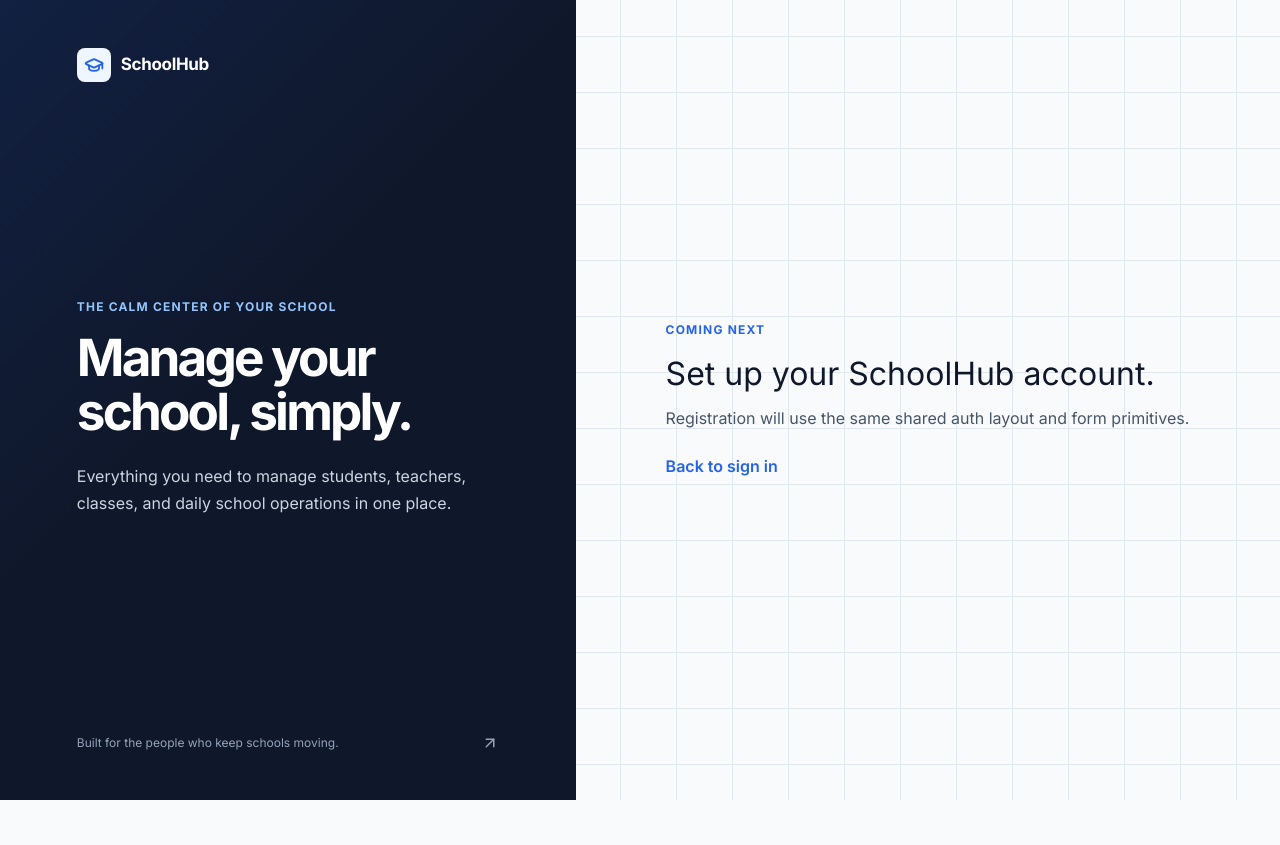
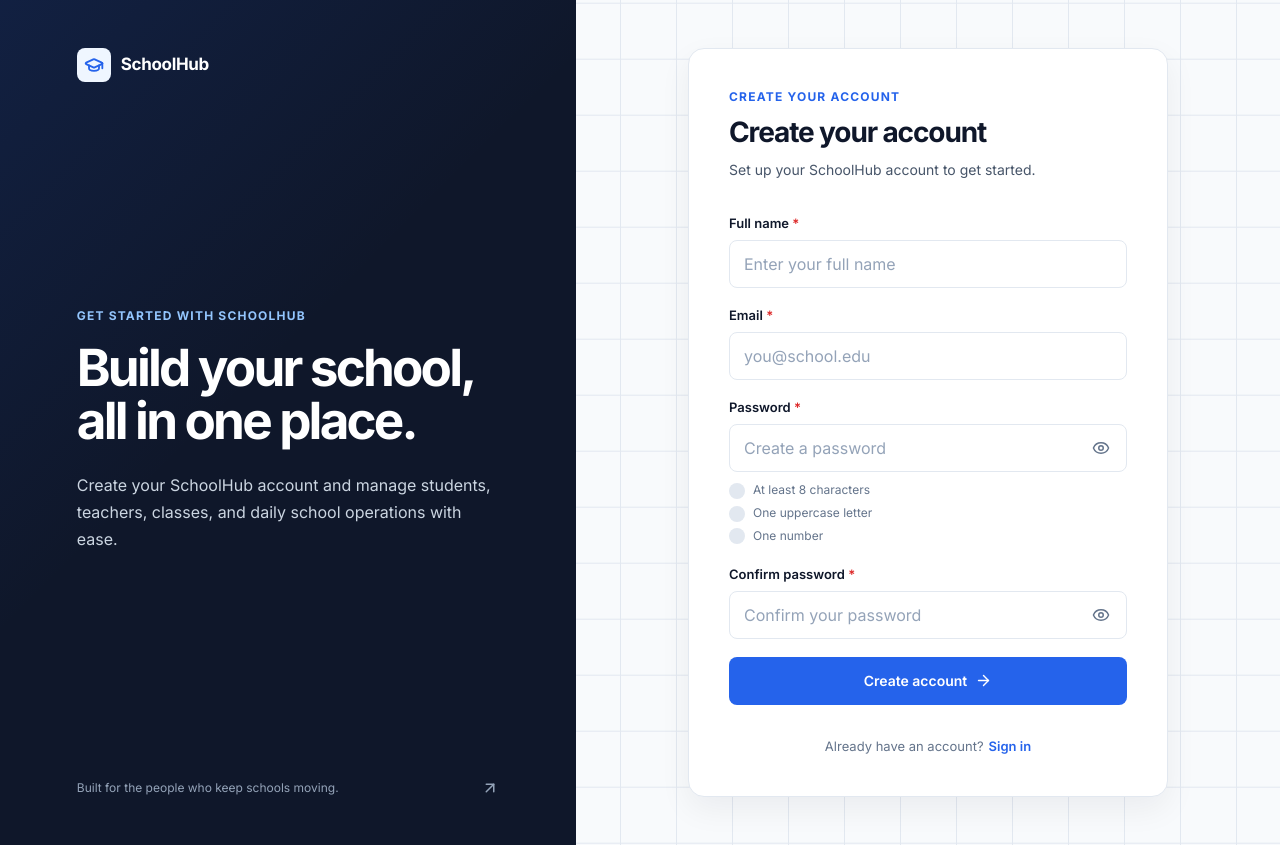
Before and after one commit to sunilreddy-valluri/schoolhub, a React (Vite) app: page /register in a window 1280 px wide. Before the commit the page ends 800 px from the top, so only its background shows below. Built offline with nearby package versions, Linux system fonts and the light colour scheme.

Commit message:
feat: create registration page with form validation and password requirements

```diff
--- a/src/components/layout/AuthLayout.tsx
+++ b/src/components/layout/AuthLayout.tsx
@@ -3,9 +3,17 @@ import { ArrowUpRight, GraduationCap } from 'lucide-react'
 
 interface AuthLayoutProps {
   children: ReactNode
+  eyebrow?: string
+  heading?: ReactNode
+  description?: string
 }
 
-export function AuthLayout({ children }: AuthLayoutProps) {
+export function AuthLayout({
+  children,
+  eyebrow = 'The calm center of your school',
+  heading = 'Manage your school, simply.',
+  description = 'Everything you need to manage students, teachers, classes, and daily school operations in one place.',
+}: AuthLayoutProps) {
   return (
     <div className="auth-layout">
       <aside className="auth-layout__brand" aria-label="SchoolHub introduction">
@@ -17,11 +25,9 @@ export function AuthLayout({ children }: AuthLayoutProps) {
         </div>
 
         <div className="brand-message">
-          <span className="eyebrow">The calm center of your school</span>
-          <h1>Manage your school, simply.</h1>
-          <p>
-            Everything you need to manage students, teachers, classes, and daily school operations in one place.
-          </p>
+          <span className="eyebrow">{eyebrow}</span>
+          <h1>{heading}</h1>
+          <p>{description}</p>
         </div>
 
         <div className="brand-footer">
--- a/src/pages/auth/RegisterPage.tsx
+++ b/src/pages/auth/RegisterPage.tsx
@@ -1,15 +1,217 @@
+import { useState, type FormEvent } from 'react'
+import { ArrowRight, Check, Eye, EyeOff } from 'lucide-react'
 import { Link } from 'react-router-dom'
 import { AuthLayout } from '../../components/layout/AuthLayout'
+import { Button } from '../../components/ui/Button'
+import { Card } from '../../components/ui/Card'
+import { Input } from '../../components/ui/Input'
+import { Label } from '../../components/ui/Label'
+
+interface FormErrors {
+  fullName?: string
+  email?: string
+  password?: string
+  confirmPassword?: string
+}
+
+interface PasswordRequirement {
+  label: string
+  isMet: boolean
+}
+
+const emailPattern = /^[^\s@]+@[^\s@]+\.[^\s@]+$/
+
+function PasswordField({
+  id,
+  label,
+  placeholder,
+  value,
+  onChange,
+  error,
+  autoComplete,
+}: {
+  id: string
+  label: string
+  placeholder: string
+  value: string
+  onChange: (value: string) => void
+  error?: string
+  autoComplete: string
+}) {
+  const [isVisible, setIsVisible] = useState(false)
+  const errorId = `${id}-error`
+
+  return (
+    <div className="field-group">
+      <Label htmlFor={id} required>{label}</Label>
+      <div className="password-input">
+        <Input
+          id={id}
+          name={id}
+          type={isVisible ? 'text' : 'password'}
+          autoComplete={autoComplete}
+          placeholder={placeholder}
+          value={value}
+          onChange={(event) => onChange(event.target.value)}
+          hasError={Boolean(error)}
+          aria-invalid={Boolean(error)}
+          aria-describedby={error ? errorId : undefined}
+        />
+        <button
+          className="password-input__toggle"
+          type="button"
+          onClick={() => setIsVisible((visible) => !visible)}
+          aria-label={isVisible ? `Hide ${label.toLowerCase()}` : `Show ${label.toLowerCase()}`}
+        >
+          {isVisible ? <EyeOff size={18} /> : <Eye size={18} />}
+        </button>
+      </div>
+      {error ? <p className="field-error" id={errorId}>{error}</p> : null}
+    </div>
+  )
+}
 
 export function RegisterPage() {
+  const [fullName, setFullName] = useState('')
+  const [email, setEmail] = useState('')
+  const [password, setPassword] = useState('')
+  const [confirmPassword, setConfirmPassword] = useState('')
+  const [errors, setErrors] = useState<FormErrors>({})
+  const [isSubmitted, setIsSubmitted] = useState(false)
+
+  const requirements: PasswordRequirement[] = [
+    { label: 'At least 8 characters', isMet: password.length >= 8 },
+    { label: 'One uppercase letter', isMet: /[A-Z]/.test(password) },
+    { label: 'One number', isMet: /\d/.test(password) },
+  ]
+
+  function validate() {
+    const nextErrors: FormErrors = {}
+
+    if (!fullName.trim()) nextErrors.fullName = 'Full name is required.'
+    if (!email.trim()) {
+      nextErrors.email = 'Email is required.'
+    } else if (!emailPattern.test(email)) {
+      nextErrors.email = 'Enter a valid email address.'
+    }
+    if (!password) {
+      nextErrors.password = 'Password is required.'
+    } else if (requirements.some(({ isMet }) => !isMet)) {
+      nextErrors.password = 'Use all of the password requirements below.'
+    }
+    if (!confirmPassword) {
+      nextErrors.confirmPassword = 'Please confirm your password.'
+    } else if (confirmPassword !== password) {
+      nextErrors.confirmPassword = 'Passwords do not match.'
+    }
+
+    return nextErrors
+  }
+
+  function handleSubmit(event: FormEvent<HTMLFormElement>) {
+    event.preventDefault()
+    const nextErrors = validate()
+    setErrors(nextErrors)
+    setIsSubmitted(Object.keys(nextErrors).length === 0)
+  }
+
   return (
-    <AuthLayout>
-      <div className="placeholder-page">
-        <span className="eyebrow">Coming next</span>
-        <h1>Set up your SchoolHub account.</h1>
-        <p>Registration will use the same shared auth layout and form primitives.</p>
-        <Link className="text-link" to="/login">Back to sign in</Link>
-      </div>
+    <AuthLayout
+      eyebrow="Get started with SchoolHub"
+      heading={<>Build your school,<br />all in one place.</>}
+      description="Create your SchoolHub account and manage students, teachers, classes, and daily school operations with ease."
+    >
+      <Card className="login-card register-card">
+        <div className="login-card__header">
+          <div className="mobile-brand-lockup">
+            <span className="brand-mark" aria-hidden="true">S</span>
+            <span>SchoolHub</span>
+          </div>
+          <span className="eyebrow">Create your account</span>
+          <h2>Create your account</h2>
+          <p>Set up your SchoolHub account to get started.</p>
+        </div>
+
+        <form className="login-form register-form" onSubmit={handleSubmit} noValidate>
+          <div className="field-group">
+            <Label htmlFor="fullName" required>Full name</Label>
+            <Input
+              id="fullName"
+              name="fullName"
+              type="text"
+              autoComplete="name"
+              placeholder="Enter your full name"
+              value={fullName}
+              onChange={(event) => setFullName(event.target.value)}
+              hasError={Boolean(errors.fullName)}
+              aria-invalid={Boolean(errors.fullName)}
+              aria-describedby={errors.fullName ? 'fullName-error' : undefined}
+            />
+            {errors.fullName ? <p className="field-error" id="fullName-error">{errors.fullName}</p> : null}
+          </div>
+
+          <div className="field-group">
+            <Label htmlFor="register-email" required>Email</Label>
+            <Input
+              id="register-email"
+              name="email"
+              type="email"
+              autoComplete="email"
+              placeholder="you@school.edu"
+              value={email}
+              onChange={(event) => setEmail(event.target.value)}
+              hasError={Boolean(errors.email)}
+              aria-invalid={Boolean(errors.email)}
+              aria-describedby={errors.email ? 'register-email-error' : undefined}
+            />
+            {errors.email ? <p className="field-error" id="register-email-error">{errors.email}</p> : null}
+          </div>
+
+          <PasswordField
+            id="register-password"
+            label="Password"
+            placeholder="Create a password"
+            value={password}
+            onChange={setPassword}
+            error={errors.password}
+            autoComplete="new-password"
+          />
+          <ul className="password-requirements" aria-label="Password requirements">
+            {requirements.map(({ label, isMet }) => (
+              <li className={isMet ? 'password-requirement password-requirement--met' : 'password-requirement'} key={label}>
+                <span className="password-requirement__icon" aria-hidden="true">
+                  {isMet ? <Check size={12} strokeWidth={3} /> : null}
+                </span>
+                {label}
+              </li>
+            ))}
+          </ul>
+
+          <PasswordField
+            id="confirm-password"
+            label="Confirm password"
+            placeholder="Confirm your password"
+            value={confirmPassword}
+            onChange={setConfirmPassword}
+            error={errors.confirmPassword}
+            autoComplete="new-password"
+          />
+
+          <Button type="submit" fullWidth disabled={isSubmitted}>
+            {isSubmitted ? 'Account details saved' : 'Create account'}
+            <ArrowRight size={17} aria-hidden="true" />
+          </Button>
+
+          {isSubmitted ? (
+            <p className="form-success" role="status">Your account details look good. Registration will be connected soon.</p>
+          ) : null}
+        </form>
+
+        <div className="login-card__footer">
+          <span>Already have an account?</span>
+          <Link className="text-link" to="/login">Sign in</Link>
+        </div>
+      </Card>
     </AuthLayout>
   )
 }
--- a/src/styles/globals.css
+++ b/src/styles/globals.css
@@ -90,6 +90,7 @@ a { color: inherit; }
 
 .auth-layout__content { display: grid; place-items: center; padding: 48px clamp(24px, 7vw, 128px); background-color: var(--color-background); background-image: linear-gradient(var(--color-border) 1px, transparent 1px), linear-gradient(90deg, var(--color-border) 1px, transparent 1px); background-size: 56px 56px; background-position: center; }
 .login-card { width: min(100%, 440px); padding: 40px; }
+.register-card { width: min(100%, 480px); }
 .card { background: var(--color-surface); border: 1px solid var(--color-border); border-radius: var(--radius-large); box-shadow: var(--shadow-card); }
 .login-card__header { margin-bottom: 32px; }
 .login-card__header .eyebrow { margin-bottom: 10px; }
@@ -98,6 +99,7 @@ a { color: inherit; }
 .mobile-brand-lockup { display: none; margin-bottom: 36px; color: var(--color-text-primary); }
 
 .login-form { display: grid; gap: 24px; }
+.register-form { gap: 18px; }
 .field-group { display: grid; gap: 8px; }
 .field-label-row { display: flex; align-items: baseline; justify-content: space-between; gap: 16px; }
 .label { color: var(--color-text-primary); font-size: 13px; font-weight: 600; line-height: 1.4; }
@@ -122,11 +124,18 @@ a { color: inherit; }
 .button--primary:hover { background: var(--color-primary-hover); }
 .button--secondary { color: var(--color-text-primary); background: var(--color-surface); border-color: var(--color-border); }
 .button--ghost { color: var(--color-primary); background: transparent; }
+.button:disabled { cursor: default; opacity: 0.7; }
+.button:disabled:hover { transform: none; }
 .form-success { margin: -8px 0 0; color: var(--color-success); font-size: 12px; line-height: 1.5; }
 .login-card__footer { display: flex; justify-content: center; gap: 5px; margin-top: 32px; color: var(--color-text-muted); font-size: 13px; }
 .text-link { color: var(--color-primary); font-weight: 600; text-decoration: none; }
 .text-link:hover { color: var(--color-primary-hover); text-decoration: underline; text-underline-offset: 3px; }
 .text-link--small { font-size: 12px; }
+.password-requirements { display: grid; gap: 6px; margin: -8px 0 2px; padding: 0; list-style: none; }
+.password-requirement { display: flex; align-items: center; gap: 8px; color: var(--color-text-muted); font-size: 12px; line-height: 1.4; transition: color 150ms ease; }
+.password-requirement--met { color: var(--color-success); }
+.password-requirement__icon { display: grid; place-items: center; width: 16px; height: 16px; color: var(--color-surface); background: var(--color-border); border-radius: 50%; }
+.password-requirement--met .password-requirement__icon { background: var(--color-success); }
 .placeholder-page, .page-container { width: min(100%, 960px); margin: auto; }
 .placeholder-page h1, .page-container h1 { margin: 0; font-size: 32px; line-height: 1.2; }
 .placeholder-page p { margin: 12px 0 24px; color: var(--color-text-secondary); }
```
